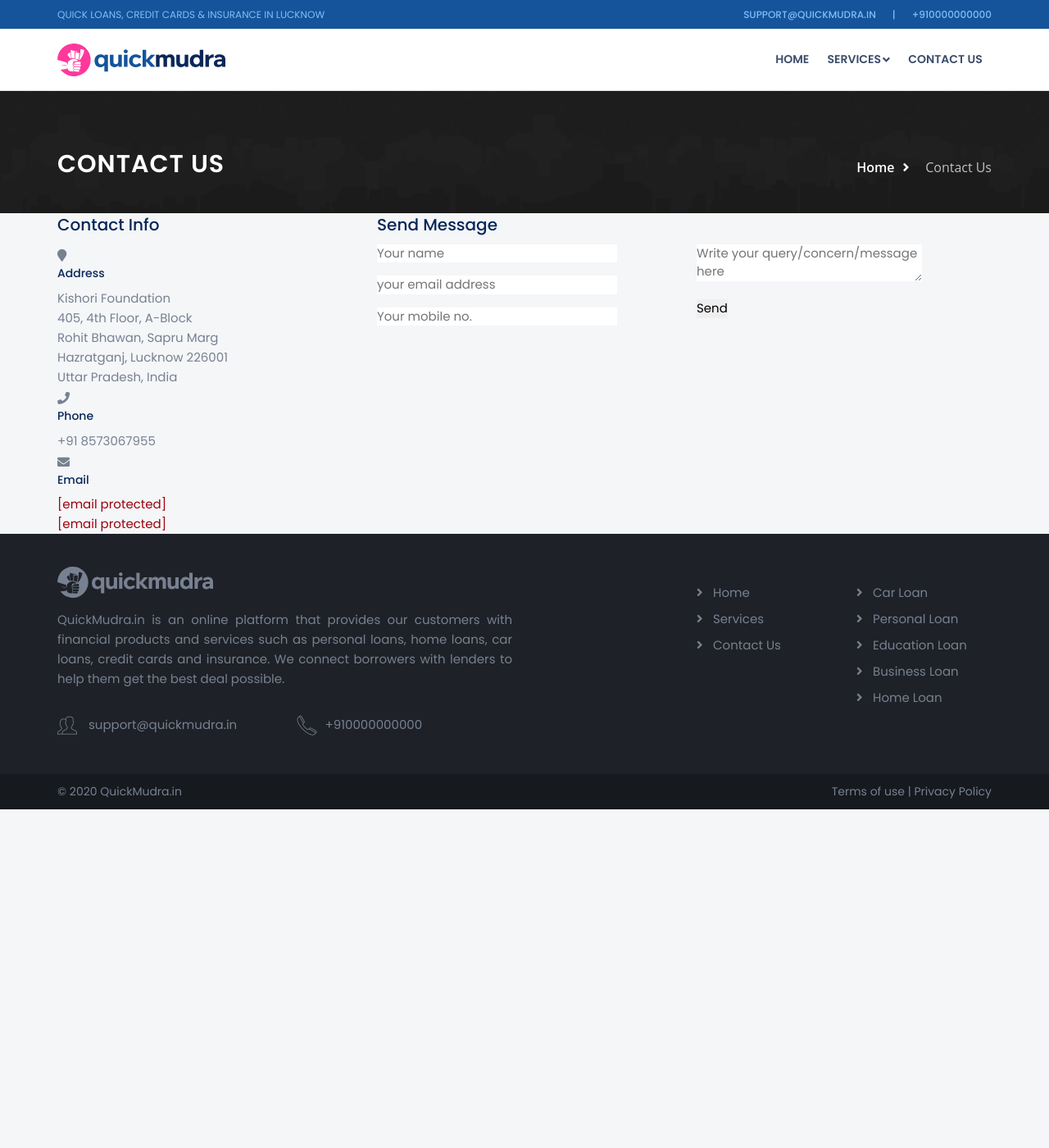
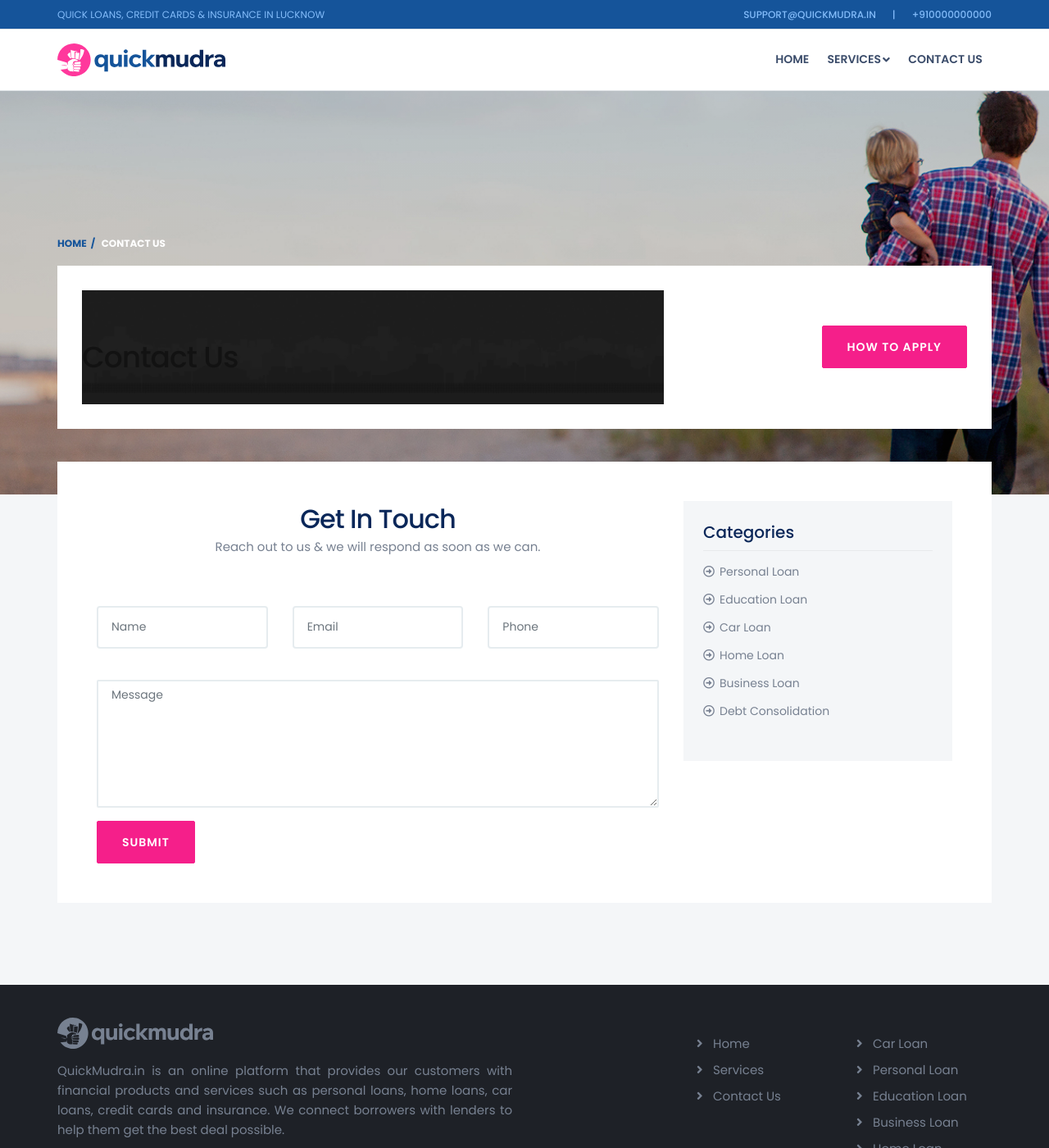
Before and after one commit to jaswinder-singh/creditme, a Jekyll site: the page built from pages/contact.html, in a window 1280 px wide and 1400 px high. Shown: the whole window at 82% size. Built offline with Jekyll 4.4.1, drawn with Linux system fonts in a browser that asks for light colours; nearby versions of some CDN libraries.

Commit message:
Update contact.html

```diff
--- a/pages/contact.html
+++ b/pages/contact.html
@@ -5,71 +5,81 @@
 keywords: Home Loan, Personal Loan, Business Loan, Loan Against Property, Used Car Loans, Gold Loan, Education Loan, Insurance, Tax Services, GST, Home Loan, Quick Mudra
 permalink: /contact-us
 ---
-<section class="page-title">
+    <div class="page-header">
         <div class="container">
-<div class="title-text clearfix">
-<h1>Contact Us</h1>
-<ul class="title-menu">
-<li><a href="/">home</a><i class="fa fa-angle-right" aria-hidden="true"></i></li>
-<li>Contact Us</li>
-</ul>
+            <div class="row">
+                <div class="col-xl-12 col-lg-12 col-md-12 col-sm-12 col-12">
+                    <div class="page-breadcrumb">
+                        <ol class="breadcrumb">
+                            <li><a href="{{ site.url }}">Home</a></li>
+                            <li class="active">Contact Us</li>
+                        </ol>
                     </div>
                 </div>
-</section>
-
-<section class="contact-section">
+                <div class="col-xl-12 col-lg-12 col-md-12 col-sm-12 col-12">
+                    <div class="bg-white pinside30">
+                        <div class="row align-items-center">
+                            <div class="col-xl-8 col-lg-8 col-md-8 col-sm-12 col-4">
+                                <h1 class="page-title">Contact Us</h1>
+                            </div>
+                            <div class="col-xl-4 col-lg-4 col-md-4 col-sm-12 col-8">
+                                <div class="btn-action"> <a href="#!" class="btn btn-secondary">How To Apply</a> </div>
+                            </div>
+                        </div>
+                    </div>
+                </div>
+            </div>
+        </div>
+    </div>
+	<div class="">
+      <!-- content start -->
       <div class="container">
         <div class="row">
-<div class="col-md-4 col-sm-12 col-xs-12">
-<div class="sec-title">
-<h3>Contact <span>Info</span></h3>
+          <div class="col-xl-12 col-lg-12 col-md-12 col-sm-12 col-12">
+            <div class="wrapper-content bg-white p-3 p-lg-5">
+              <div class="row">
+                <div class="col-xl-8 col-lg-8 col-md-12 col-sm-12 col-12">
+                  <div class="row">
+                    <div class="col-xl-12 col-lg-12 col-md-12 col-sm-12 col-12">
+					<div class="mb60  section-title text-center  ">
+                                        <!-- section title start-->
+                                        <h1>Get In Touch</h1>
+                                        <p>Reach out to us &amp; we will respond as soon as we can.</p>
                                     </div>
-<ul class="contact-list">
-<li class="item">
-<i class="fa fa-map-marker" aria-hidden="true"></i>
-<h5>Address</h5>
-<p>Kishori Foundation<br>405, 4th Floor, A-Block<br>Rohit Bhawan, Sapru Marg<br>Hazratganj, Lucknow 226001<br>Uttar Pradesh, India</p>
-</li>
-<li class="item">
-<i class="fa fa-phone" aria-hidden="true"></i>
-<h5>Phone</h5>
-<p>+91 8573067955</p>
-</li>
-<li class="item">
-<i class="fa fa-envelope" aria-hidden="true"></i>
-<h5>Email</h5>
-<p><a href="/cdn-cgi/l/email-protection" class="__cf_email__" data-cfemail="2c45424a436c47455f44435e454a435942484d5845434202435e4b">[email&#160;protected]</a><br><a href="/cdn-cgi/l/email-protection" class="__cf_email__" data-cfemail="d3b8baa0bbbca1bab5bca6bdb7b2a7babcbdfdbdb4bc93b4beb2babffdb0bcbe">[email&#160;protected]</a></p>
-</li>
-</ul>
-</div>
-<div class="col-md-8 col-sm-12 col-xs-12">
-<div class="sec-title">
-<h3>Send <span>Message</span></h3>
-</div>
-<script data-cfasync="false" src="/cdn-cgi/scripts/5c5dd728/cloudflare-static/email-decode.min.js"></script><script src='https://www.google.com/recaptcha/api.js'></script>
-<div class="default-form-area">
-<form class="default-form" action="" method="POST">
+                                <form class="contact-us" method="post" action="contact-us.php">
+                                    <div class=" ">
+                                        <!-- Text input-->
                                         <div class="row">
-<div class="col-md-6 col-sm-12 col-xs-12">
+                                            <div class="col-xl-4 col-lg-4 col-md-12 col-sm-12 col-12">
                                                 <div class="form-group">
-<input type="text" name="name" placeholder="Your name" required>
-</div>
-<div class="form-group">
-<input type="email" style="text-transform:lowercase" name="email" placeholder="Your email address" required>
-</div>
-<div class="form-group">
-<input type="text" name="phone" placeholder="Your mobile no." required>
-</div>
-<div class="form-group">
-<div class="g-recaptcha" data-sitekey="6LerPGMUAAAAAIwv6YYdGhpTLySaqlTwpB0ncH4u"></div>
+                                                    <label class="sr-only control-label" for="name">name<span class=" "> </span></label>
+                                                    <input id="name" name="name" type="text" placeholder="Name" class="form-control input-md" required>
                                                 </div>
                                             </div>
-<div class="col-md-6 col-sm-12 col-xs-12">
+                                            <!-- Text input-->
+                                            <div class="col-xl-4 col-lg-4 col-md-12 col-sm-12 col-12">
                                                 <div class="form-group">
-<textarea name="message" placeholder="Write your query/concern/message here" maxlength="600" required style="text-transform:none"></textarea>
+                                                    <label class="sr-only control-label" for="email">Email<span class=" "> </span></label>
+                                                    <input id="email" name="email" type="email" placeholder="Email" class="form-control input-md" required>
                                                 </div>
+                                            </div>
+                                            <!-- Text input-->
+                                            <div class="col-xl-4 col-lg-4 col-md-12 col-sm-12 col-12">
                                                 <div class="form-group">
-<button class="btn-style-two" type="submit" data-loading-text="Please wait...">Send</button>
+                                                    <label class="sr-only control-label" for="phone">Phone<span class=" "> </span></label>
+                                                    <input id="phone" name="phone" type="text" placeholder="Phone" class="form-control input-md" required>
+                                                </div>
+                                            </div>
+                                            <!-- Select Basic -->
+                                            <div class="col-xl-12 col-lg-12 col-md-12 col-sm-12 col-12">
+                                                <div class="form-group">
+                                                    <label class="control-label" for="message"> </label>
+                                                    <textarea class="form-control" id="message" rows="7" name="message" placeholder="Message"></textarea>
+                                                </div>
+                                            </div>
+                                            <!-- Button -->
+                                            <div class="col-xl-12 col-lg-12 col-md-12 col-sm-12 col-12">
+                                                <button type="submit" class="btn btn-secondary">Submit</button>
                                             </div>
                                         </div>
                                     </div>
@@ -77,5 +87,34 @@
 					</div>
                   </div>
                 </div>
+                <div class="col-xl-4 col-lg-4 col-md-12 col-sm-12 col-12">
+                  <div class="sidebar-area">
+                    <div class="row">
+                      <div
+                        class="col-xl-12 col-lg-12 col-md-12 col-sm-12 col-12"
+                      >
+                        <div class="bg-primary">
+                          <div class="widget widget-category">
+                            <h3 class="widget-title">Categories</h3>
+                            <ul
+                              class="listnone bullet bullet-arrow-circle-right"
+                            >
+                              <li><a href="#!">Personal Loan</a></li>
+                              <li><a href="#!">Education Loan</a></li>
+                              <li><a href="#!">Car Loan</a></li>
+                              <li><a href="#!">Home Loan</a></li>
+                              <li><a href="#!">Business Loan</a></li>
+                              <li><a href="#!">Debt Consolidation</a></li>
+                            </ul>
                           </div>
-</section>
+                        </div>
+                      </div>
+                    </div>
+                  </div>
+                </div>
+              </div>
+            </div>
+          </div>
+        </div>
+      </div>
+    </div>
```
Lines whose indentation alone changed are shown as unchanged.
